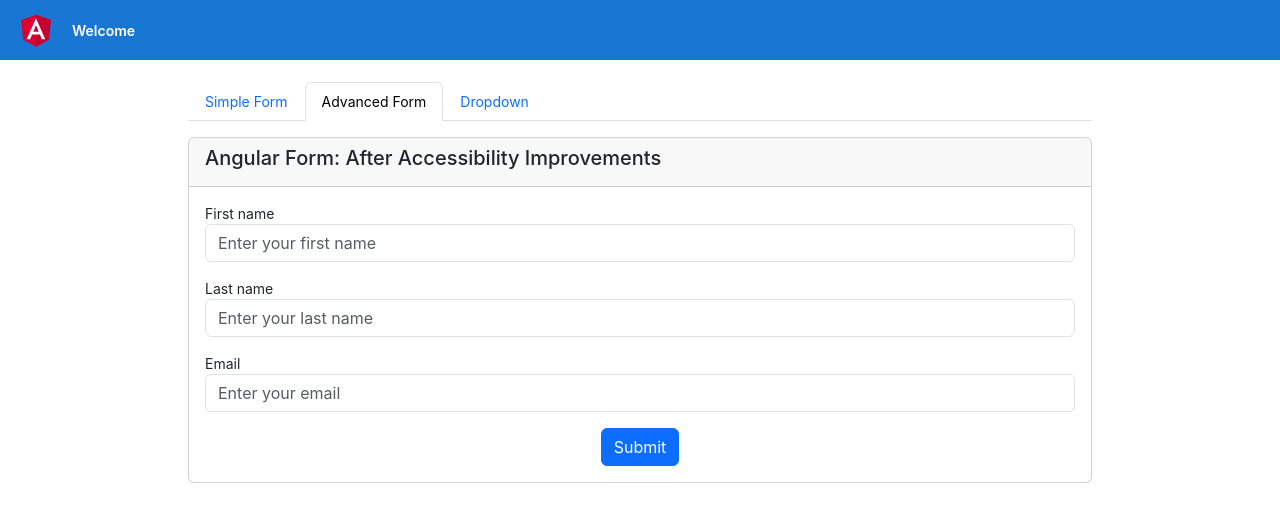
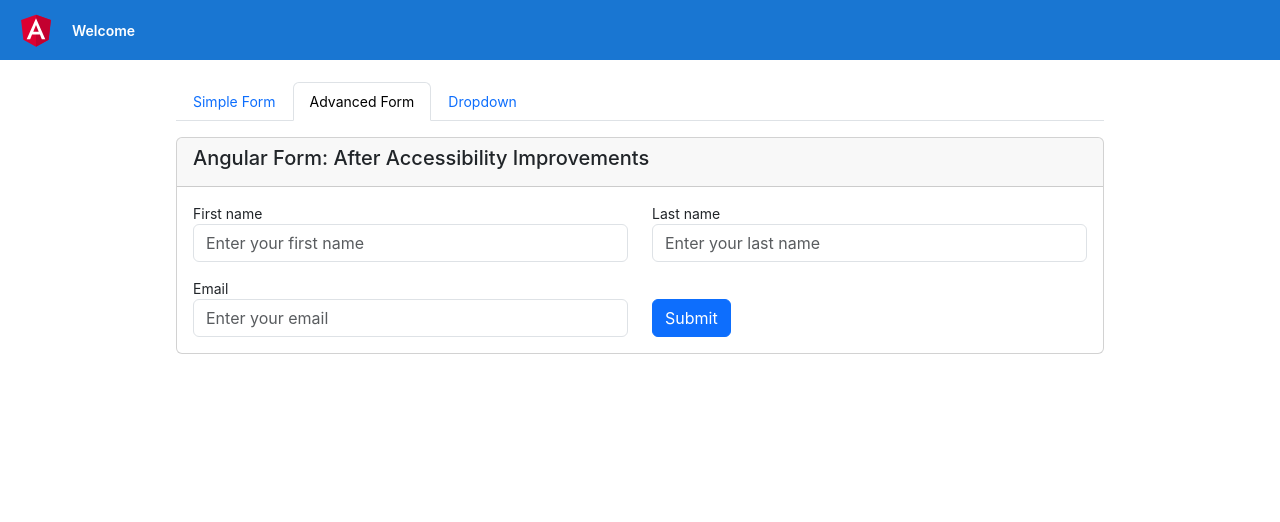
Before and after one commit to Ashadeepa/angular_playground, an Angular app: page / in a window 1280 px wide. Both pictures are taken after a click on the tab "Advanced Form". Shown: the top 522 px of the page. Built offline with nearby package versions, Linux system fonts and the light colour scheme.

Commit message:
some css fixes

```diff
--- a/src/app/advanced-form/advanced-form.component.html
+++ b/src/app/advanced-form/advanced-form.component.html
@@ -6,7 +6,7 @@
     <div class="card-body">
         <form (submit)="submitForm()">
             <div class="row">
-                <div class="col-sm-12 form-group">
+                <div class="col-sm-6 form-group">
                     <label for="firstName">First name</label>
                     <input type="text" id="firstName" name="firstName" class="form-control"
                         placeholder="Enter your first name" required ngModel #firstNameRef="ngModel"
@@ -18,7 +18,7 @@
                     </div>
                 </div>
 
-                <div class="col-sm-12 mt-3 form-group">
+                <div class="col-sm-6 form-group">
                     <label for="lastName">Last name</label>
                     <input type="text" id="lastName" name="lastName" class="form-control"
                         placeholder="Enter your last name" required ngModel #lastNameRef="ngModel"
@@ -29,8 +29,10 @@
                         </div>
                     </div>
                 </div>
+            </div>
 
-                <div class="col-sm-12 mt-3 form-group">
+            <div class="row mt-3">
+                <div class="col-sm-6 form-group">
                     <label for="email">Email</label>
                     <input type="email" name="email" class="form-control"
                         placeholder="Enter your email" required ngModel #emailRef="ngModel"
@@ -44,10 +46,10 @@
                         </div>
                     </div>
                 </div>
-            </div>
 
-            <div class="col-12 mt-3 text-center">
-                <button type="button" class="btn btn-primary">Submit</button>
+                <div class="col-sm-6 form-group" style="margin-top: 1.3rem;">
+                    <button type="button" class="btn btn-primary">Submit</button>
+                </div>
             </div>
         </form>
     </div>
--- a/src/app/app.component.css
+++ b/src/app/app.component.css
@@ -25,7 +25,7 @@
   }
 
   .content {
-    display: flex;
+    display: block;
     margin: 82px auto 32px;
     padding: 0 16px;
     max-width: 960px;
--- a/src/app/simple-form/simple-form.component.html
+++ b/src/app/simple-form/simple-form.component.html
@@ -5,11 +5,11 @@
     <div class="card-body">
         <form>
             <div class="row">
-                <div class="col-sm-12 mt-3 form-group">
+                <div class="col-sm-6 mt-3 form-group">
                     <label>First name</label>
                     <input type="text" class="form-control" name="firstName">
                 </div>
-                <div class="col-sm-12 mt-3 form-group">
+                <div class="col-sm-6 mt-3 form-group">
                     <label>Last name</label>
                     <input type="text" class="form-control" name="lastName">
                 </div>
```
